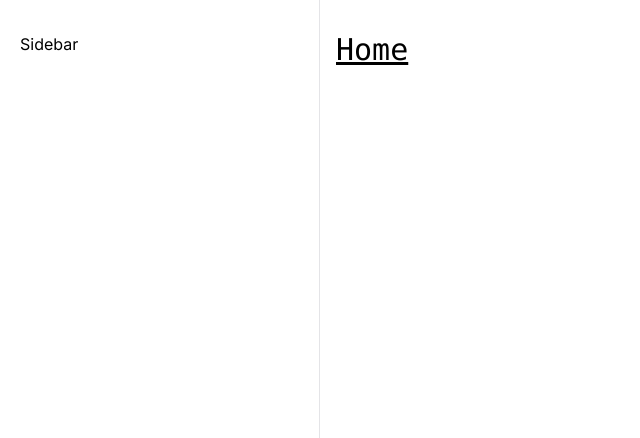
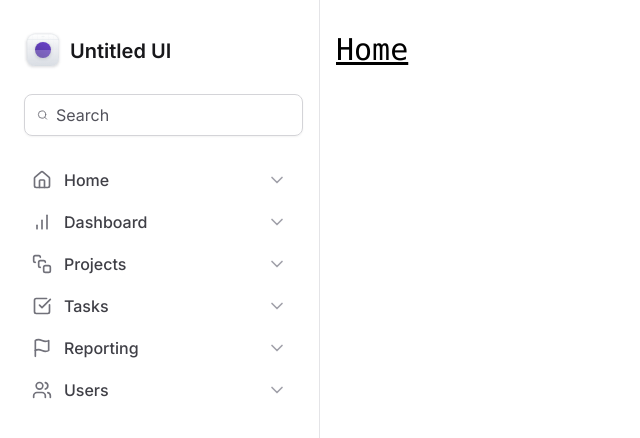
Before and after one commit to vini-cius/masterizando-tailwindcss, a Next.js app: page / in a window 1280 px wide. Shown: the top 438 px of the page, without its empty margins (0-640 px from the left). Built offline with nearby package versions, Linux system fonts and the light colour scheme.

Commit message:
feat: navigation

```diff
--- a/package.json
+++ b/package.json
@@ -9,6 +9,7 @@
     "lint": "next lint"
   },
   "dependencies": {
+    "lucide-react": "^0.473.0",
     "next": "15.1.4",
     "react": "^19.0.0",
     "react-dom": "^19.0.0"
--- a/src/app/layout.tsx
+++ b/src/app/layout.tsx
@@ -2,6 +2,8 @@
 
 import type { Metadata } from 'next'
 import { Inter } from 'next/font/google'
+
+import { Sidebar } from '@/components/Sidebar'
 
 const inter = Inter({ subsets: ['latin'] })
 
@@ -19,7 +21,7 @@
     <html lang="en">
       <body className={inter.className}>
         <div className="grid-cols-app grid min-h-screen">
-          <aside className="border-r border-zinc-200 px-5 py-8">Sidebar</aside>
+          <Sidebar />
           <main className="px-4 pb-12 pt-8">{children}</main>
         </div>
       </body>
--- /dev/null
+++ b/src/components/Sidebar/MainNavigation/index.tsx
@@ -0,0 +1,23 @@
+import {
+  BarChartIcon,
+  CheckSquareIcon,
+  FlagIcon,
+  HomeIcon,
+  SquareStackIcon,
+  UsersIcon,
+} from 'lucide-react'
+
+import { NavItem } from './nav-item'
+
+export function MainNavigation() {
+  return (
+    <nav className="space-y-0.5">
+      <NavItem title="Home" icon={HomeIcon} />
+      <NavItem title="Dashboard" icon={BarChartIcon} />
+      <NavItem title="Projects" icon={SquareStackIcon} />
+      <NavItem title="Tasks" icon={CheckSquareIcon} />
+      <NavItem title="Reporting" icon={FlagIcon} />
+      <NavItem title="Users" icon={UsersIcon} />
+    </nav>
+  )
+}
--- /dev/null
+++ b/src/components/Sidebar/MainNavigation/nav-item.tsx
@@ -0,0 +1,24 @@
+import { ChevronDownIcon } from 'lucide-react'
+import type { ElementType } from 'react'
+
+interface NavItemProps {
+  title: string
+  icon: ElementType
+}
+
+export function NavItem({ title, icon: Icon }: NavItemProps) {
+  return (
+    <a
+      href="#"
+      className="group flex items-center gap-3 rounded px-3 py-2 hover:bg-violet-50"
+    >
+      <Icon className="size-5 text-zinc-500" />
+
+      <span className="font-medium text-zinc-700 group-hover:text-violet-500">
+        {title}
+      </span>
+
+      <ChevronDownIcon className="ml-auto size-5 text-zinc-400 group-hover:text-violet-300" />
+    </a>
+  )
+}
--- /dev/null
+++ b/src/components/Sidebar/index.tsx
@@ -0,0 +1,24 @@
+import { SearchIcon } from 'lucide-react'
+
+import { SvgComponent } from './logo'
+import { MainNavigation } from './MainNavigation'
+
+export function Sidebar() {
+  return (
+    <aside className="space-y-6 border-r border-zinc-200 px-5 py-8">
+      <SvgComponent />
+
+      <div className="mx-1 flex w-full items-center gap-2 rounded-lg border border-zinc-300 px-3 py-2 shadow-sm">
+        <SearchIcon className="size-5 text-zinc-500" />
+
+        <input
+          type="text"
+          className="border-o flex-1 bg-transparent p-0 text-zinc-900 placeholder-zinc-600"
+          placeholder="Search"
+        />
+      </div>
+
+      <MainNavigation />
+    </aside>
+  )
+}
--- /dev/null
+++ b/src/components/Sidebar/logo.tsx
@@ -0,0 +1,210 @@
+export function SvgComponent() {
+  return (
+    <strong className="mx-1 flex items-center gap-2 text-xl font-semibold text-zinc-900">
+      <svg
+        width={38}
+        height={38}
+        viewBox="0 0 38 38"
+        fill="none"
+        xmlns="http://www.w3.org/2000/svg"
+      >
+        <g filter="url(#filter0_dd_25876_307)">
+          <g clipPath="url(#clip0_25876_307)">
+            <rect x={3} y={2} width={32} height={32} rx={8} fill="#fff" />
+            <rect
+              x={3}
+              y={2}
+              width={32}
+              height={32}
+              rx={8}
+              fill="url(#paint0_linear_25876_307)"
+            />
+            <path
+              fillRule="evenodd"
+              clipRule="evenodd"
+              d="M19 4.039c-7.71 0-13.961 6.25-13.961 13.961 0 7.71 6.25 13.961 13.961 13.961 7.71 0 13.961-6.25 13.961-13.961 0-7.71-6.25-13.961-13.961-13.961zM4.961 18c0-7.753 6.286-14.039 14.039-14.039S33.039 10.247 33.039 18 26.753 32.039 19 32.039 4.961 25.753 4.961 18z"
+              fill="#D0D5DD"
+            />
+            <path
+              fillRule="evenodd"
+              clipRule="evenodd"
+              d="M19 14.078a3.922 3.922 0 100 7.845 3.922 3.922 0 000-7.845zM15 18a4 4 0 118 0 4 4 0 01-8 0z"
+              fill="#D0D5DD"
+            />
+            <path
+              fillRule="evenodd"
+              clipRule="evenodd"
+              d="M19 15.32a2.68 2.68 0 100 5.36 2.68 2.68 0 000-5.36zM16.243 18a2.757 2.757 0 115.514 0 2.757 2.757 0 01-5.514 0z"
+              fill="#D0D5DD"
+            />
+            <path d="M18.961 2h.078v32h-.078V2z" fill="#D0D5DD" />
+            <path d="M35 17.96v.079H3v-.078h32z" fill="#D0D5DD" />
+            <path
+              d="M29.602 2h.078v32h-.078V2zM13.64 2h.078v32h-.077V2zM24.282 2h.077v32h-.077V2zM8.32 2h.078v32H8.32V2z"
+              fill="#D0D5DD"
+            />
+            <path
+              d="M35 28.602v.077H3v-.077h32zM35 12.64v.078H3v-.077h32zM35 23.281v.078H3v-.078h32zM35 7.32v.078H3V7.32h32z"
+              fill="#D0D5DD"
+            />
+            <g filter="url(#filter1_dd_25876_307)">
+              <circle
+                cx={19}
+                cy={18}
+                r={8}
+                fill="url(#paint1_linear_25876_307)"
+              />
+            </g>
+            <g filter="url(#filter2_b_25876_307)">
+              <path
+                d="M3 18h32v3.2c0 4.48 0 6.72-.872 8.432a8 8 0 01-3.496 3.496C28.92 34 26.68 34 22.2 34h-6.4c-4.48 0-6.72 0-8.432-.872a8 8 0 01-3.496-3.496C3 27.92 3 25.68 3 21.2V18z"
+                fill="#fff"
+                fillOpacity={0.2}
+              />
+            </g>
+          </g>
+          <rect
+            x={3.15}
+            y={2.15}
+            width={31.7}
+            height={31.7}
+            rx={7.85}
+            stroke="#D0D5DD"
+            strokeWidth={0.3}
+          />
+        </g>
+        <defs>
+          <filter
+            id="filter0_dd_25876_307"
+            x={0}
+            y={0}
+            width={38}
+            height={38}
+            filterUnits="userSpaceOnUse"
+            colorInterpolationFilters="sRGB"
+          >
+            <feFlood floodOpacity={0} result="BackgroundImageFix" />
+            <feColorMatrix
+              in="SourceAlpha"
+              values="0 0 0 0 0 0 0 0 0 0 0 0 0 0 0 0 0 0 127 0"
+              result="hardAlpha"
+            />
+            <feOffset dy={1} />
+            <feGaussianBlur stdDeviation={1} />
+            <feColorMatrix values="0 0 0 0 0.0627451 0 0 0 0 0.0941176 0 0 0 0 0.156863 0 0 0 0.06 0" />
+            <feBlend
+              in2="BackgroundImageFix"
+              result="effect1_dropShadow_25876_307"
+            />
+            <feColorMatrix
+              in="SourceAlpha"
+              values="0 0 0 0 0 0 0 0 0 0 0 0 0 0 0 0 0 0 127 0"
+              result="hardAlpha"
+            />
+            <feOffset dy={1} />
+            <feGaussianBlur stdDeviation={1.5} />
+            <feColorMatrix values="0 0 0 0 0.0627451 0 0 0 0 0.0941176 0 0 0 0 0.156863 0 0 0 0.1 0" />
+            <feBlend
+              in2="effect1_dropShadow_25876_307"
+              result="effect2_dropShadow_25876_307"
+            />
+            <feBlend
+              in="SourceGraphic"
+              in2="effect2_dropShadow_25876_307"
+              result="shape"
+            />
+          </filter>
+          <filter
+            id="filter1_dd_25876_307"
+            x={8}
+            y={8}
+            width={22}
+            height={22}
+            filterUnits="userSpaceOnUse"
+            colorInterpolationFilters="sRGB"
+          >
+            <feFlood floodOpacity={0} result="BackgroundImageFix" />
+            <feColorMatrix
+              in="SourceAlpha"
+              values="0 0 0 0 0 0 0 0 0 0 0 0 0 0 0 0 0 0 127 0"
+              result="hardAlpha"
+            />
+            <feOffset dy={1} />
+            <feGaussianBlur stdDeviation={1} />
+            <feColorMatrix values="0 0 0 0 0.0627451 0 0 0 0 0.0941176 0 0 0 0 0.156863 0 0 0 0.06 0" />
+            <feBlend
+              in2="BackgroundImageFix"
+              result="effect1_dropShadow_25876_307"
+            />
+            <feColorMatrix
+              in="SourceAlpha"
+              values="0 0 0 0 0 0 0 0 0 0 0 0 0 0 0 0 0 0 127 0"
+              result="hardAlpha"
+            />
+            <feOffset dy={1} />
+            <feGaussianBlur stdDeviation={1.5} />
+            <feColorMatrix values="0 0 0 0 0.0627451 0 0 0 0 0.0941176 0 0 0 0 0.156863 0 0 0 0.1 0" />
+            <feBlend
+              in2="effect1_dropShadow_25876_307"
+              result="effect2_dropShadow_25876_307"
+            />
+            <feBlend
+              in="SourceGraphic"
+              in2="effect2_dropShadow_25876_307"
+              result="shape"
+            />
+          </filter>
+          <filter
+            id="filter2_b_25876_307"
+            x={-2}
+            y={13}
+            width={42}
+            height={26}
+            filterUnits="userSpaceOnUse"
+            colorInterpolationFilters="sRGB"
+          >
+            <feFlood floodOpacity={0} result="BackgroundImageFix" />
+            <feGaussianBlur in="BackgroundImageFix" stdDeviation={2.5} />
+            <feComposite
+              in2="SourceAlpha"
+              operator="in"
+              result="effect1_backgroundBlur_25876_307"
+            />
+            <feBlend
+              in="SourceGraphic"
+              in2="effect1_backgroundBlur_25876_307"
+              result="shape"
+            />
+          </filter>
+          <linearGradient
+            id="paint0_linear_25876_307"
+            x1={19}
+            y1={2}
+            x2={19}
+            y2={34}
+            gradientUnits="userSpaceOnUse"
+          >
+            <stop stopColor="#fff" />
+            <stop offset={1} stopColor="#D0D5DD" />
+          </linearGradient>
+          <linearGradient
+            id="paint1_linear_25876_307"
+            x1={15}
+            y1={26}
+            x2={23}
+            y2={10}
+            gradientUnits="userSpaceOnUse"
+          >
+            <stop stopColor="#53389E" />
+            <stop offset={1} stopColor="#6941C6" />
+          </linearGradient>
+          <clipPath id="clip0_25876_307">
+            <rect x={3} y={2} width={32} height={32} rx={8} fill="#fff" />
+          </clipPath>
+        </defs>
+      </svg>
+
+      <span>Untitled UI</span>
+    </strong>
+  )
+}
```
Also changed, not shown: 1 other file (tests, documents, lock files or other folders).
